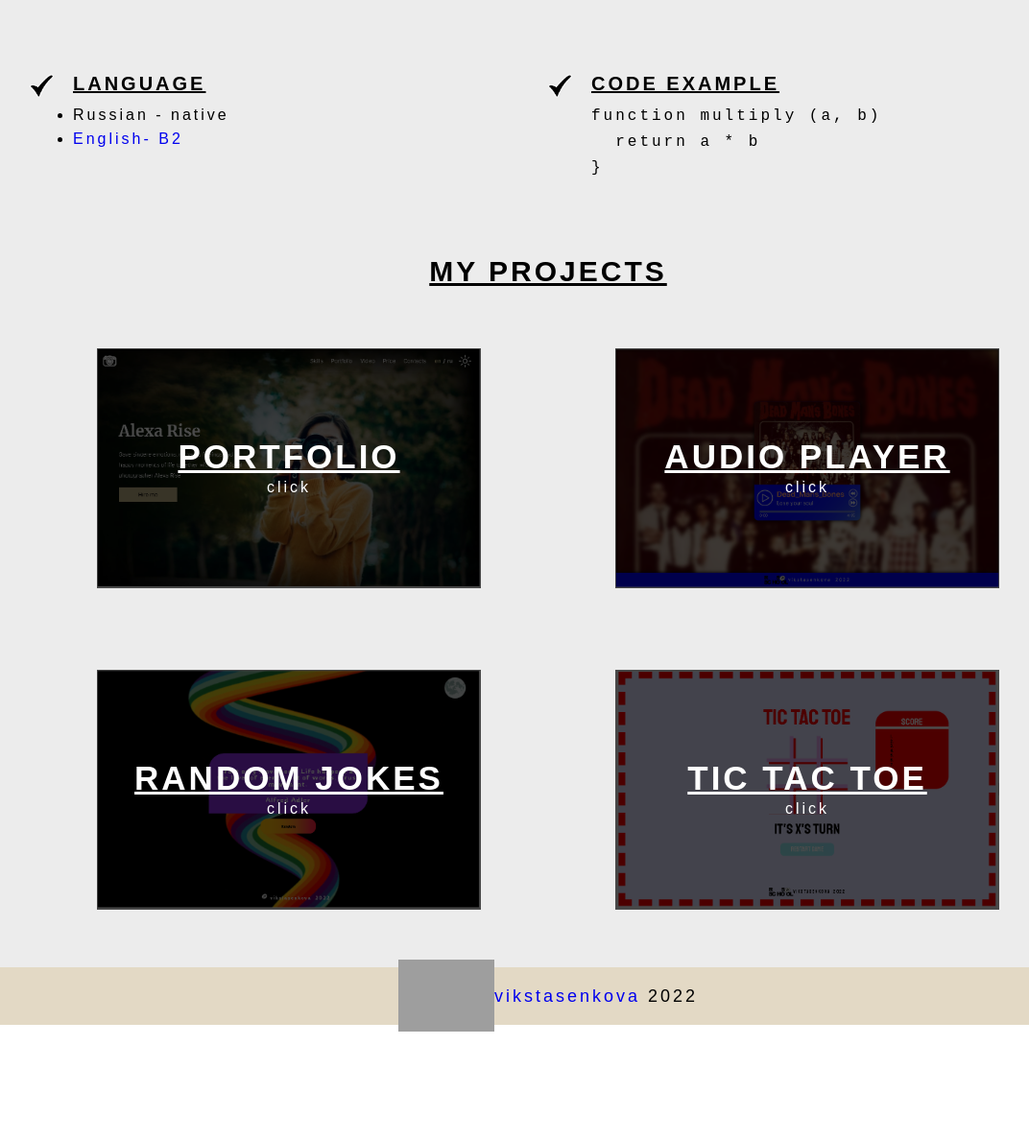
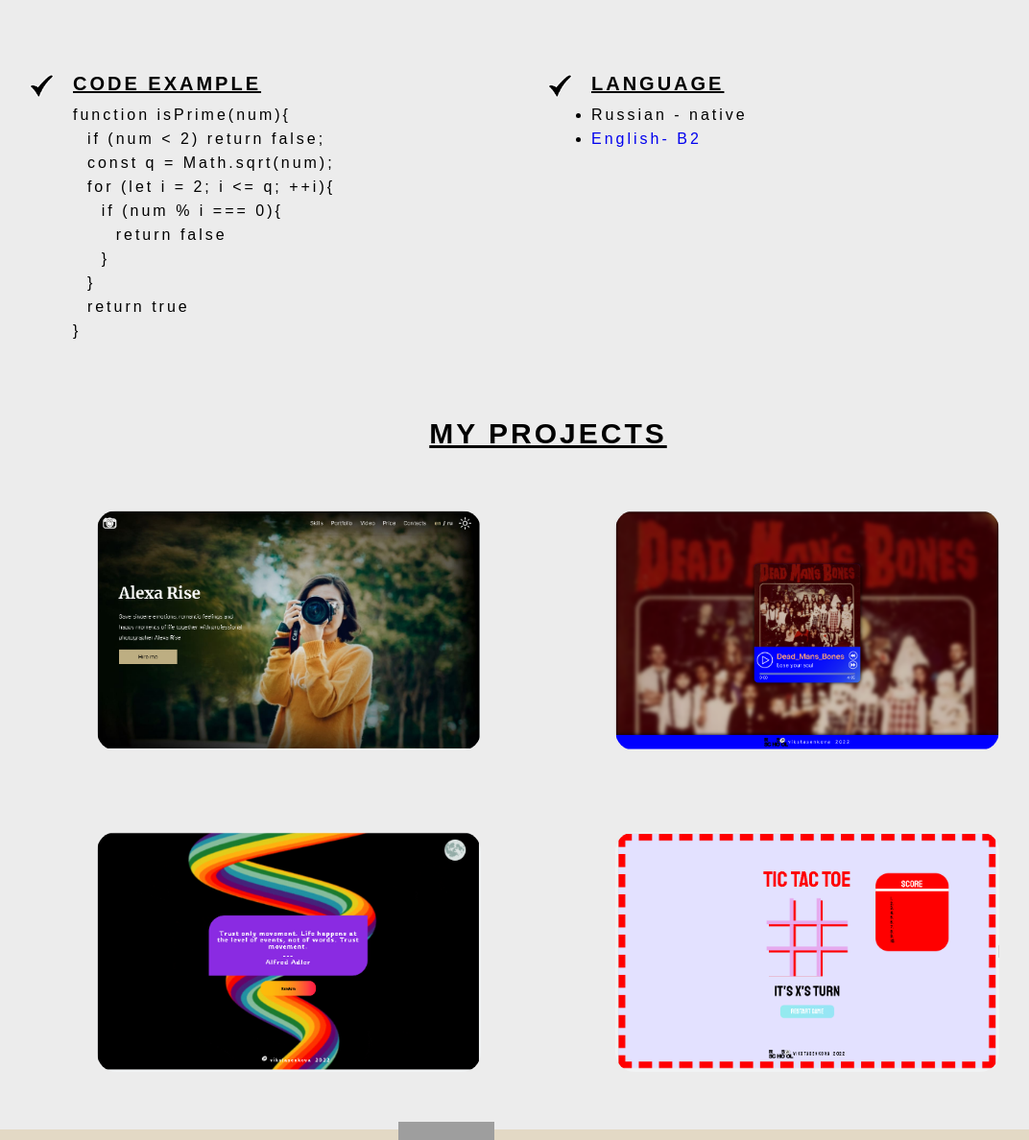
Before and after one commit to vikstasenkova/rsschool-cv, a plain HTML site: page index.html in a window 1280 px wide. Shown: the part 974-2162 px from the top of the page at 96% size, without its empty margins (69-1141 px from the left). Before the commit the page ends 2049 px from the top, so only its background shows below. Drawn offline with Linux system fonts and the light colour scheme; grey boxes are pictures that could not be loaded.

Commit message:
fix: code & design of my projects

```diff
--- a/index.html
+++ b/index.html
@@ -36,7 +36,7 @@
                             </div>
                             <div class="top__date">
                                 <p>06.01.2001</p>
-                                <p>20 years old</p>
+                                <p>21 years old</p>
                             </div>
                        </div>
 
@@ -132,6 +132,33 @@
                                 </div>
                             </div>
                         </div>
+
+                        <div class="columns__column">
+                            <div class="columns__item item">
+                                <div class="item__row">
+                                    <div class="item__img" >
+                                        <img class="item__tik" src="tik.png" alt="tik">
+                                    </div>
+                                    <div class="item__body">
+                                        <div class="item__title" id="code">CODE EXAMPLE</div>
+                                        <div class="item__text">
+                                            <p>
+                                                function isPrime(num){<br>
+                                                    &nbsp; if (num < 2) return false;<br>
+                                                    &nbsp; const q = Math.sqrt(num);<br>
+                                                    &nbsp; for (let i = 2; i <= q; ++i){<br>
+                                                        &nbsp; &nbsp; if (num % i === 0){<br>
+                                                            &nbsp; &nbsp; &nbsp; return false<br>
+                                                            &nbsp; &nbsp; }<br>
+                                                            &nbsp; }<br>
+                                                    &nbsp; return true<br>
+                                                }
+                                            </p>
+                                        </div>
+                                    </div>
+                                </div>
+                            </div>
+                        </div>
                         <div class="columns__column">
                             <div class="columns__item item">
                                 <div class="item__row">
@@ -151,28 +178,6 @@
                                 </div>
                             </div>
                         </div>
-                        <div class="columns__column">
-                            <div class="columns__item item">
-                                <div class="item__row">
-                                    <div class="item__img" >
-                                        <img class="item__tik" src="tik.png" alt="tik">
-                                    </div>
-                                    <div class="item__body">
-                                        <div class="item__title" id="code">CODE EXAMPLE</div>
-                                        <div class="item__text">
-                                            <p>
-                                                <code>
-                                                    function multiply (a, b)<br>
-                                                    &nbsp;   return a * b<br>
-                                                    }
-                                                </code>
-                                            </p>
-                                        </div>
-                                    </div>
-                                </div>
-                            </div>
-                        </div>
-
                     </div>
                 </div>
             </div>
@@ -180,42 +185,34 @@
                 <div class="container">
                         <div class="item__title project__title" id="code">MY PROJECTS</div>
                         <div class="item__text projects__column">
-                            <a class="projects__link" href="https://rolling-scopes-school.github.io/vikstasenkova-JSFEPRESCHOOL/portfolio/" target="_blank">
+                            <div class="projects__link">
                                 <div class="projects__div">
-                                    <div class="projects__text">
-                                        <span class="projects__title">PORTFOLIO</span>
-                                        <p class="click">click</p>
-                                    </div>
-                                    <img class="projects__img" src="./assets/portfolio.PNG" alt="portfolio">
+                                    <a href="https://rolling-scopes-school.github.io/vikstasenkova-JSFEPRESCHOOL/portfolio/" target="_blank">
+                                        <img class="projects__img" src="./assets/portfolio.PNG" alt="portfolio">
+                                    </a>
                                 </div>
-                            </a>
-                            <a class="projects__link" href="https://rolling-scopes-school.github.io/vikstasenkova-JSFEPRESCHOOL/audio-player/" target="_blank">
+                            </div>
+                            <div class="projects__link">
                                 <div class="projects__div">
-                                    <div class="projects__text">
-                                        <span class="projects__title">AUDIO PLAYER</span>
-                                        <p class="click">click</p>
-                                    </div>
-                                    <img class="projects__img" src="./assets/audio.PNG" alt="audio">
+                                    <a href="https://rolling-scopes-school.github.io/vikstasenkova-JSFEPRESCHOOL/audio-player/" target="_blank">
+                                        <img class="projects__img" src="./assets/audio.PNG" alt="audio">
+                                    </a>
                                 </div>
-                            </a>
-                            <a class="projects__link" href="https://rolling-scopes-school.github.io/vikstasenkova-JSFEPRESCHOOL/random-jokes/" target="_blank">
+                            </div>
+                            <div class="projects__link">
                                 <div class="projects__div">
-                                    <div class="projects__text">
-                                        <span class="projects__title">RANDOM JOKES</span>
-                                        <p class="click">click</p>
-                                    </div>
-                                    <img class="projects__img" src="./assets/random.PNG" alt="random">
+                                    <a href="https://rolling-scopes-school.github.io/vikstasenkova-JSFEPRESCHOOL/random-jokes/" target="_blank">
+                                        <img class="projects__img" src="./assets/random.PNG" alt="random">
+                                    </a>
                                 </div>
-                            </a>
-                            <a class="projects__link" href="https://rolling-scopes-school.github.io/vikstasenkova-JSFEPRESCHOOL/tic-tac/" target="_blank">
+                            </div>
+                            <div class="projects__link">
                                 <div class="projects__div">
-                                    <div class="projects__text">
-                                        <span class="projects__title">TIC TAC TOE</span>
-                                        <p class="click">click</p>
-                                    </div>
-                                    <img class="projects__img" src="./assets/tic.PNG" alt="tic">
+                                    <a href="https://rolling-scopes-school.github.io/vikstasenkova-JSFEPRESCHOOL/tic-tac/" target="_blank">
+                                        <img class="projects__img" src="./assets/tic.PNG" alt="tic">
+                                    </a>
                                 </div>
-                            </a>
+                            </div>
 
                         </div>
                     </div>
@@ -233,5 +230,6 @@
         </footer>
 
     </div>
+<script src="index.js"></script>
 </body>
 </html>
--- /dev/null
+++ b/index.js
@@ -0,0 +1,12 @@
+const projectsText = document.querySelector(".projects__text");
+const projectsColumn = document.querySelector(".projects__column");
+const projectsImg = document.querySelector(".projects__img");
+
+// projectsImg.onmouseover = function(event){
+//     let target = event.target;
+//     projectsText.classList.add("active");
+// }
+// projectsImg.onmouseout = function(event){
+//     let target = event.target;
+//     projectsText.classList.remove("active");
+// }
--- a/style.css
+++ b/style.css
@@ -19,11 +19,10 @@ body {
     letter-spacing: 3px;
     font-size: 16px;
     min-width: 381px;
-
 }
-/* body :visited{
-    color: black;
-} */
+body :visited{
+    color: blue;
+}
 .wrapper {
     min-height: 100%;
     overflow: hidden;
@@ -32,7 +31,6 @@ body {
     background-color: rgb(236, 236, 236);
 
 }
-
 .header {
     display: flex;
     align-items: center;
@@ -59,7 +57,6 @@ body {
 .top {
     background-color: rgb(236, 236, 236);
 }
-
 .container {
     max-width: 1080px;
     margin: 0px auto;
@@ -136,6 +133,7 @@ h1 {
 .projects__img{
     width: 400px;
     height: 250px;
+    border-radius: 20px;
 }
 .projects__column {
     display: flex;
@@ -148,9 +146,13 @@ h1 {
     margin: 25px;
     position: relative;
     margin-bottom: 60px;
+    /* border-radius: 20px; */
 }
-.projects__text{
-    /* display: none; */
+.projects__div :hover{
+    transform:scale(1.05);
+    z-index: 1;
+}
+/* .projects__text{
     background-color: rgba(0, 0, 0, 0.7);
     position: absolute;
     width: 400px;
@@ -158,12 +160,22 @@ h1 {
     color: white;
     text-align: center;
     padding-top: 100px;
-}
-.projects__title{
+    top: 1250px;
+    /* display: none; */
+    /* opacity: 0.1; */
+
+/* .projects__text.active{
+    transition: all 0.3s ease 0s;
+    opacity: 1;
+    top: 0;
+    width: 400px;
+    height: 250px;
+} */
+/* .projects__title{
     font-weight: 600;
     font-size: 35px;
     text-decoration: underline;
-}
+} */
 .footer {
     background-color: #E3D9C5;
 }
@@ -200,6 +212,10 @@ h1 {
     .header {
         font-size: 12px;
     }
+    /* .projects__img{
+        width: 300px;
+        height: 188px;
+    } */
   }
 
  @media (max-width: 1120px) {
@@ -214,4 +230,8 @@ h1 {
         align-content: center;
         justify-content: center;
     }
+    .projects__img{
+        width: auto;
+        height: 13vh;
+    }
 }
```
